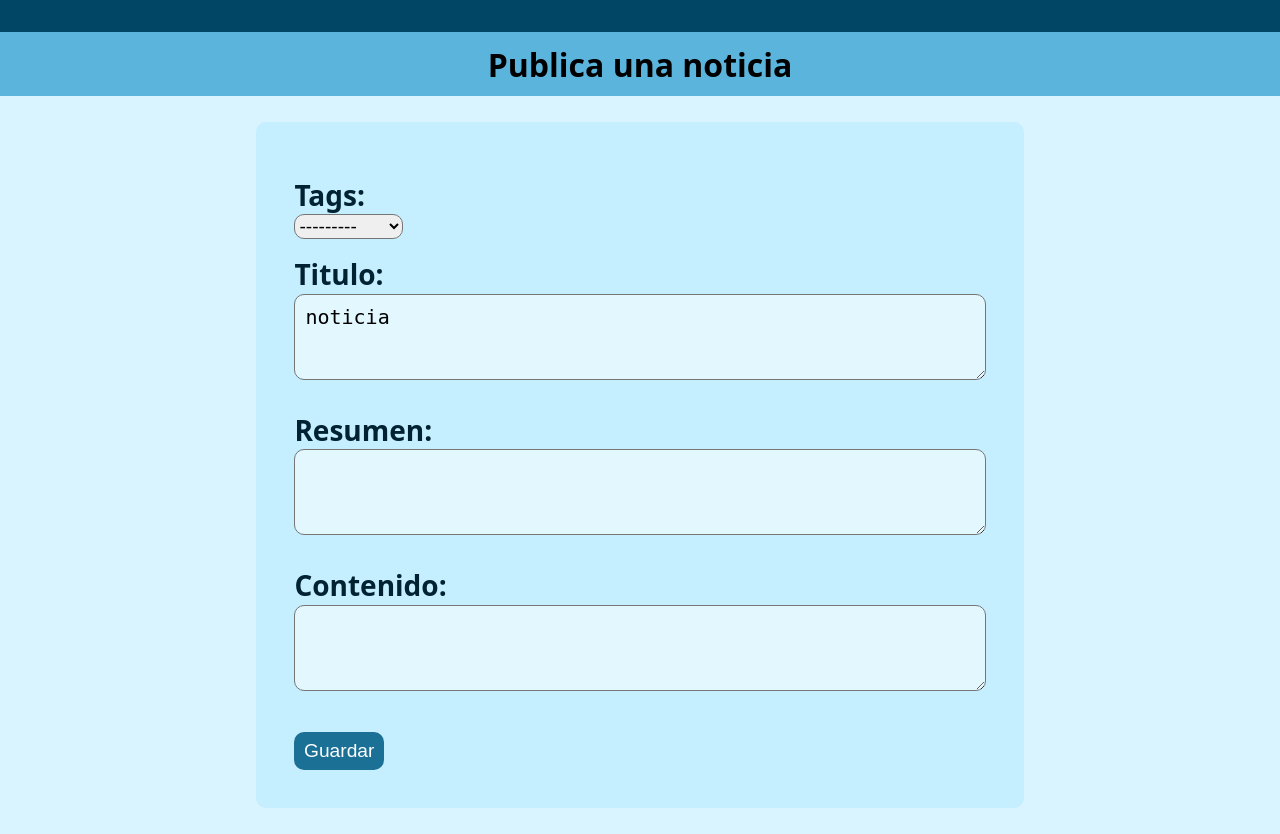
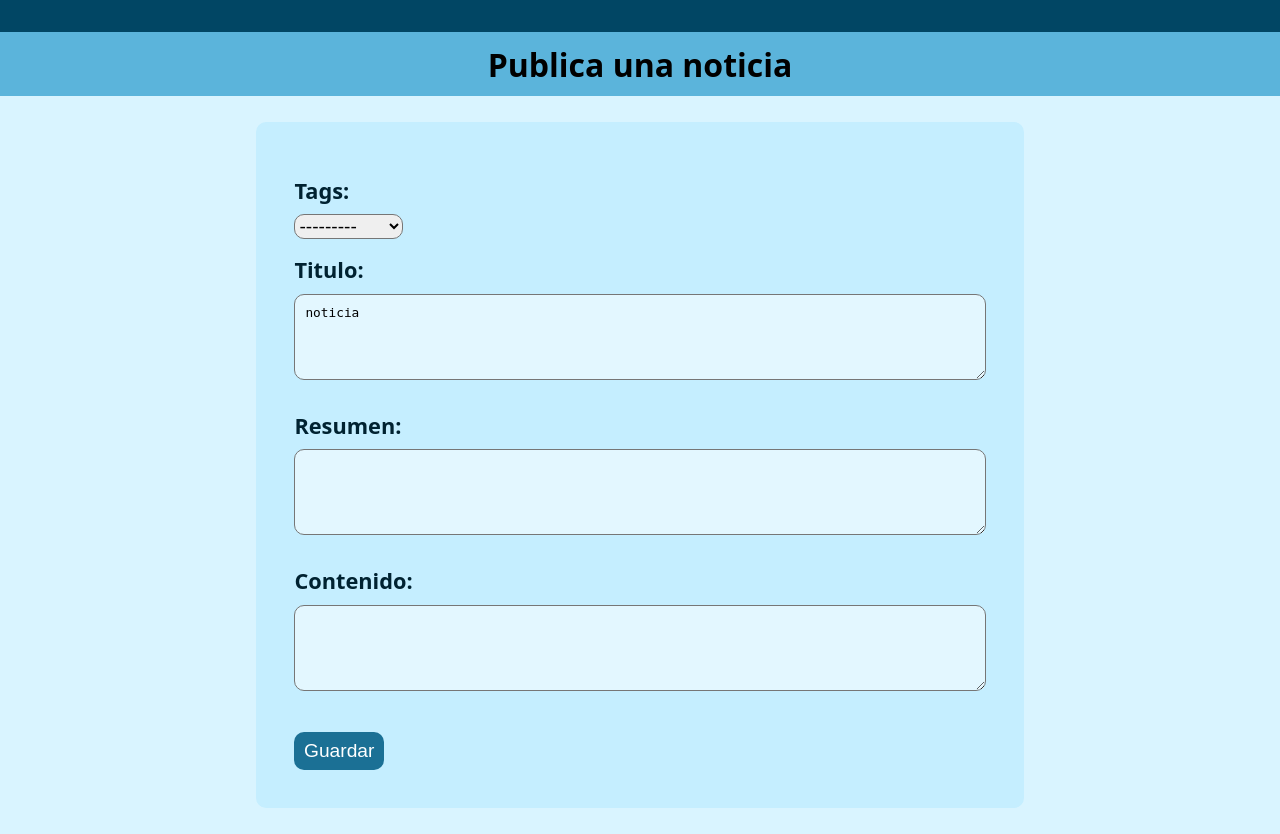
Before and after one commit to nicolasgutar/RyM, a Django app: page /publicar in a window 1280 px wide. Shown: the part 85-919 px from the top of the page. Run offline with Django 4.2, Linux system fonts and the light colour scheme.

Commit message:
ultima correccion

```diff
--- a/main/static/clases.css
+++ b/main/static/clases.css
@@ -98,9 +98,10 @@ textarea{
   padding: 10px;
   margin-bottom: 10px;
   background-color: #E3F7FF;
-  font-size: max(20px, 1vw);
+  font-size: max(10px, 1vw);
 }
 .form-publicar label{
+  font-size: max(20px, 1.7vw);
   display: inline-table;
   width:-webkit-fill-available;;
   height: 3vw;
```
